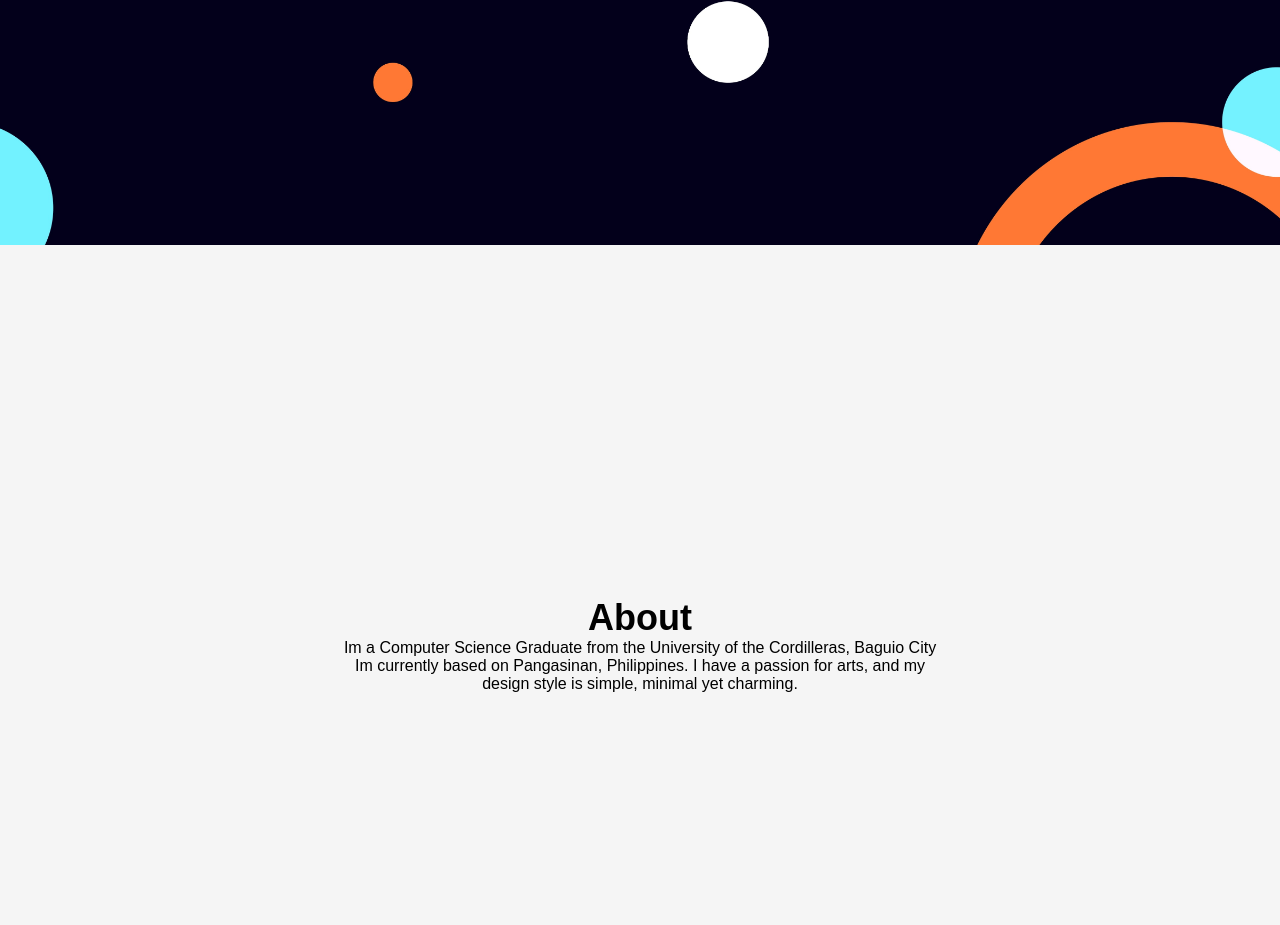
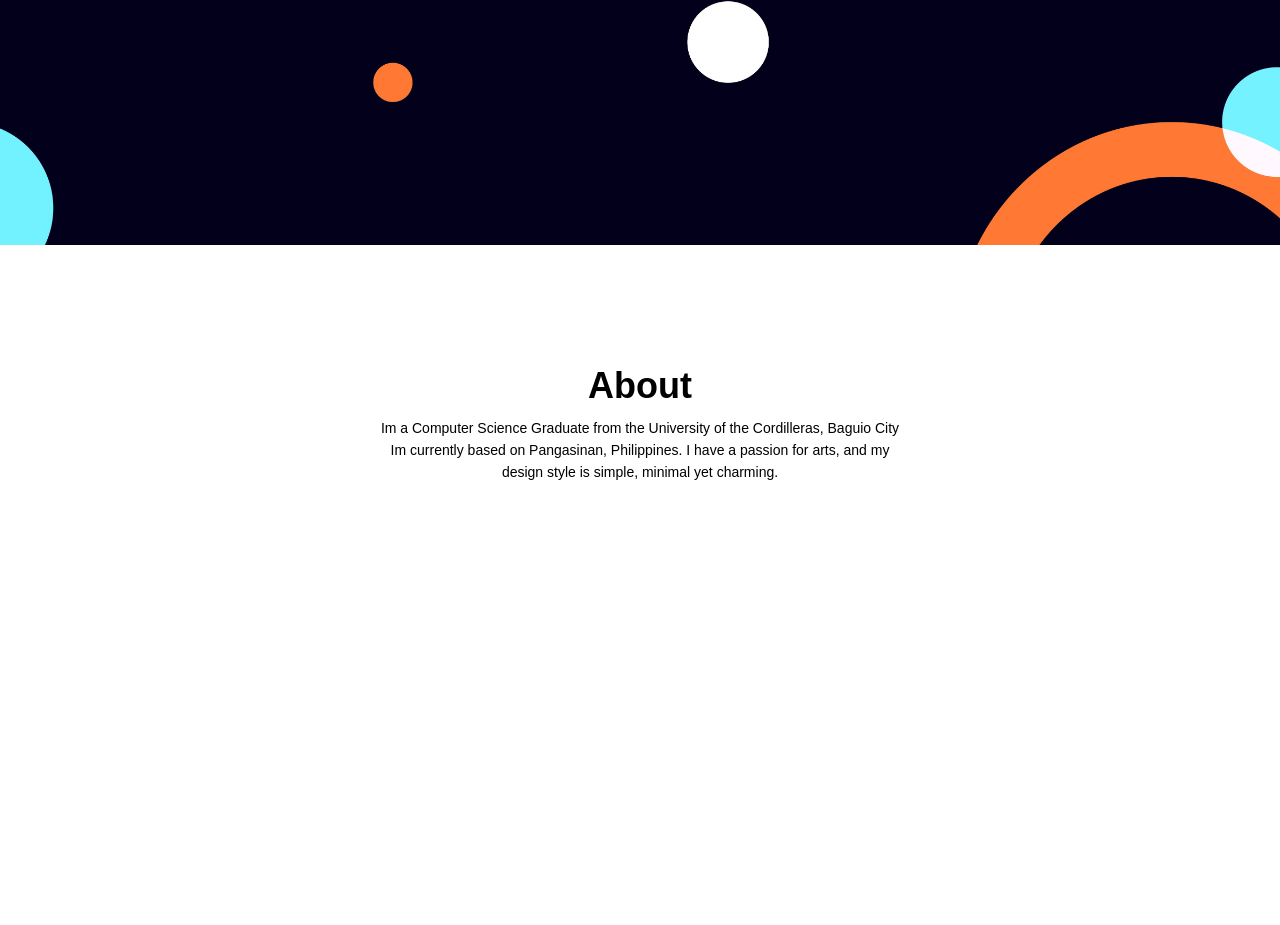
Before and after one commit to Jbjuguilon2000/Personal-Website, a plain HTML site: page index.html in a window 1280 px wide. Shown: the part 555-1480 px from the top of the page. Drawn offline with Linux system fonts and the light colour scheme.

Commit message:
Update style-about.css

```diff
--- a/style-about.css
+++ b/style-about.css
@@ -1,20 +1,40 @@
-.About {
-    min-height: 100vh;
-    width: 100%;
-    background-color: whitesmoke;
-    background-position: center;
-    background-size: cover;
-    position: relative;
+.About{
+    width: 80%;
+    margin: auto;
+    text-align: center;
+    padding: 100px;
+    min-height: 80vh;
 }
-.about-textBox {
-    width: 90%;
-    color: #000;
-    position: absolute;
-    top: 50%;
-    left: 50%;
-    transform: translate(-50%,-50%);
-    text-align: center;
+h2 {
+    margin-top: 2%;
+    font-size: 36px;
+    font-weight: 600;
 }
-.about-textBox h2{
-    font-size: 36px;
+h3{
+    font-size: 18px;
+    font-weight: 600;
 }
+
+p {
+    font-size: 14px;
+    font-weight: 400;
+    line-height: 22px;
+    padding: 10px;
+}
+
+.skills-row {
+    margin-top: 5%;
+    display: flex;
+    justify-content: space-between;
+}
+
+.skills-col {
+    flex-basis: 100%;
+}
+img {
+    height: 50px;
+}
+
+.idPic{
+    height: 150px;
+}
```
